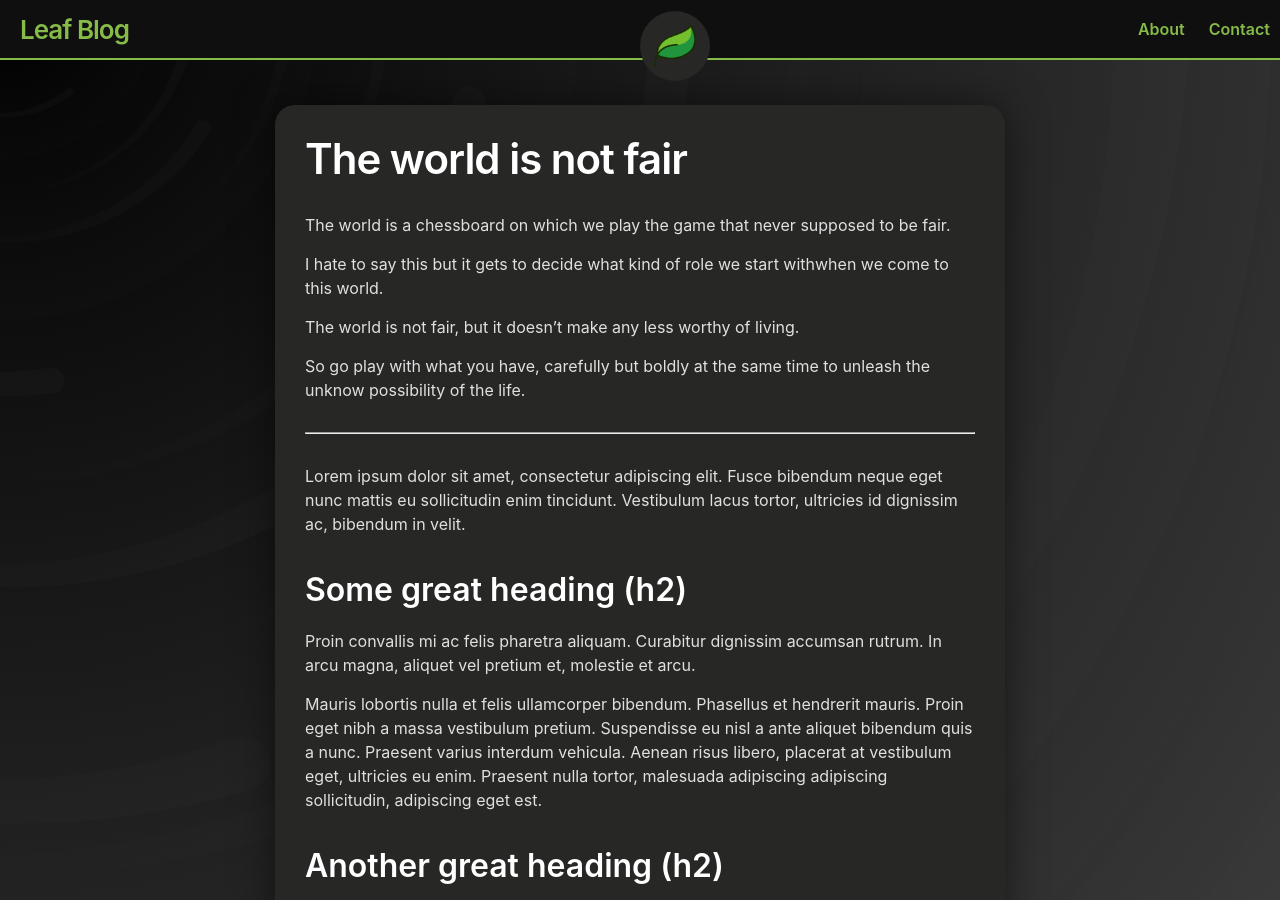
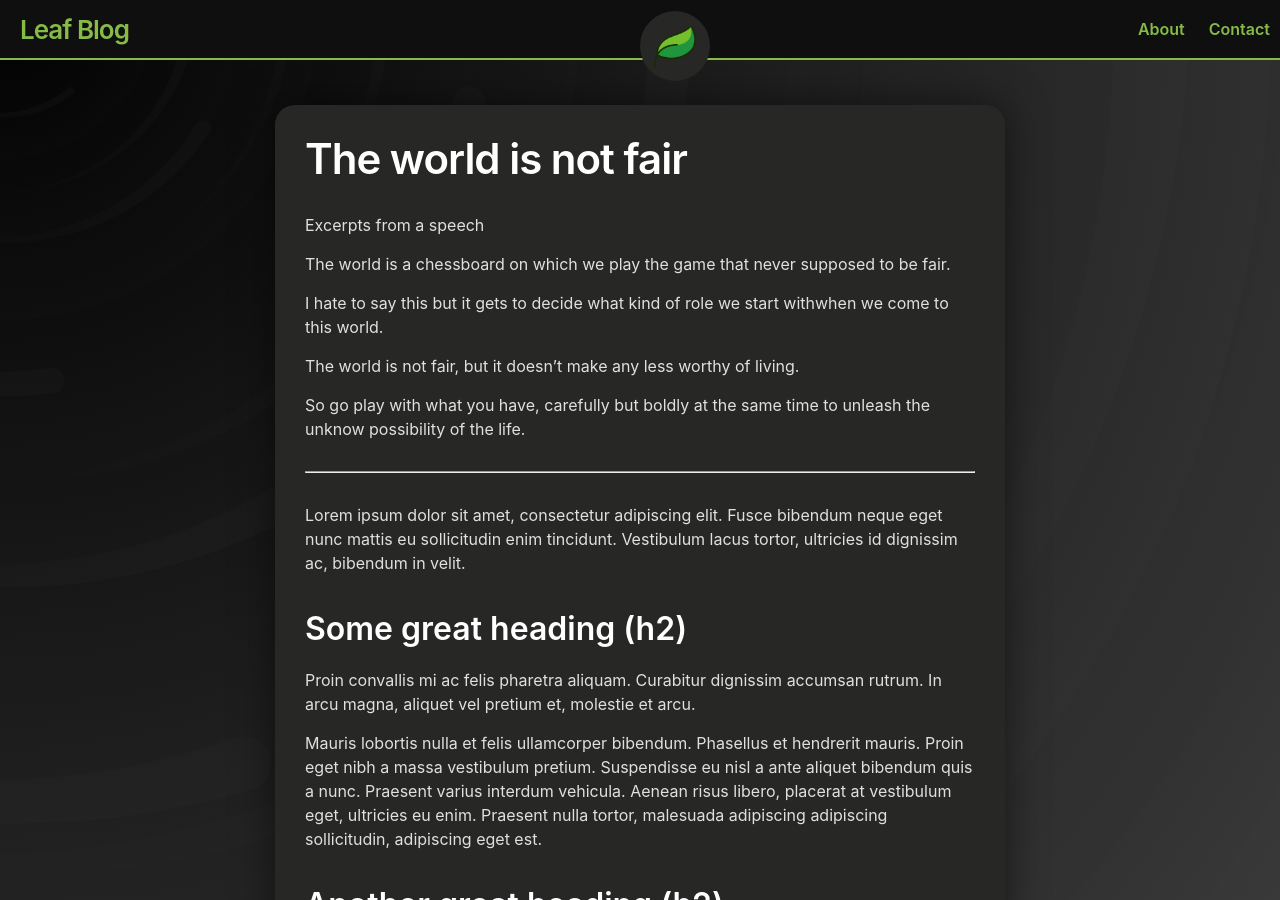
Before and after one commit to novakho/novakho-test.github.io, a Jekyll site: the page built from _posts/2020-02-24-markdown.md, in a window 1280 px wide and 900 px high. Built offline with Jekyll 4.4.1, drawn with Linux system fonts in a browser that asks for light colours; a script that is not in the unit is left out.

Commit message:
Update 2020-02-24-markdown.md

```diff
--- a/_posts/2020-02-24-markdown.md
+++ b/_posts/2020-02-24-markdown.md
@@ -3,6 +3,7 @@ layout: post
 author: Supun Kavinda
 title: The world is not fair
 ---
+Excerpts from a speech
 
 The world is a chessboard on which we play the game that never supposed to be fair.
 
```
